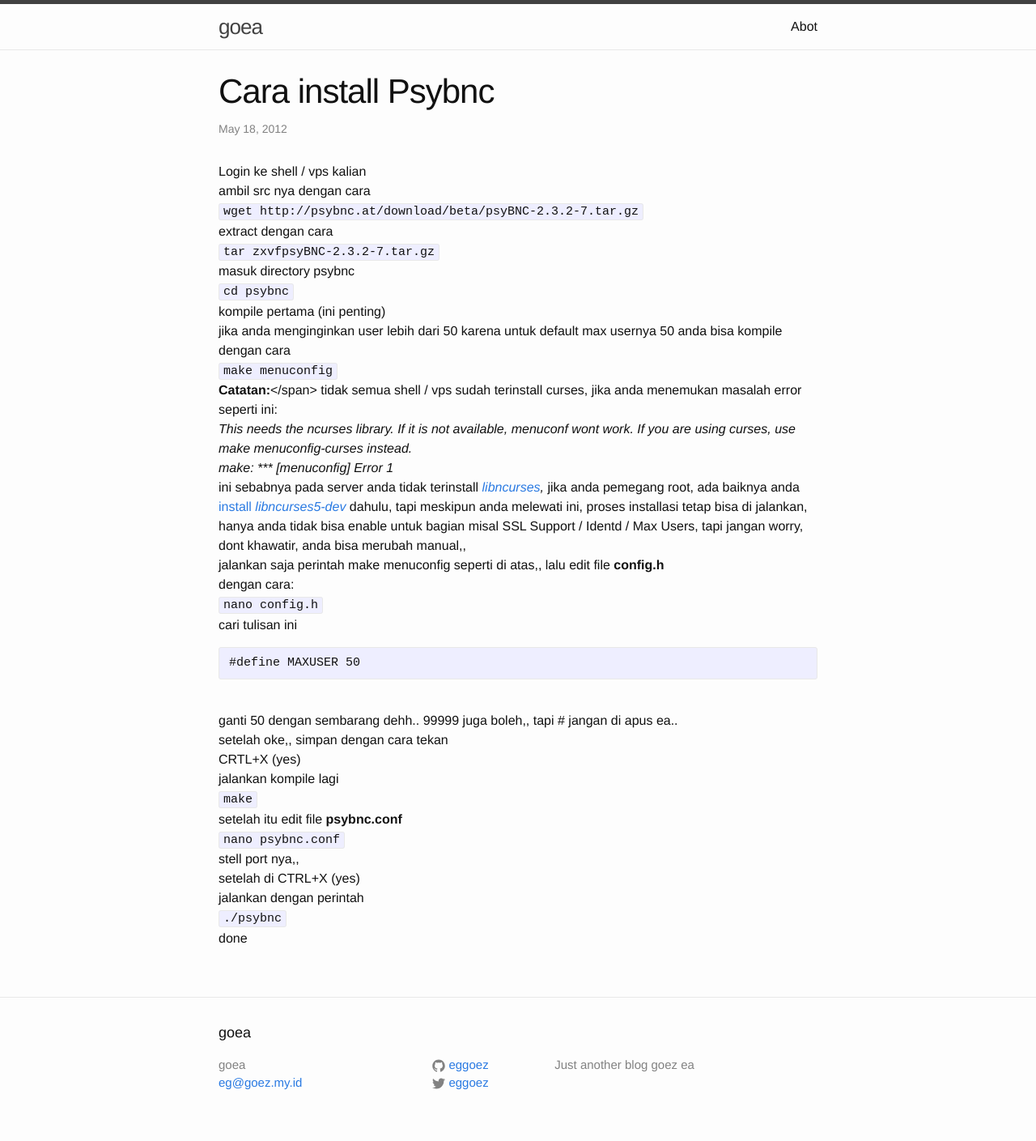
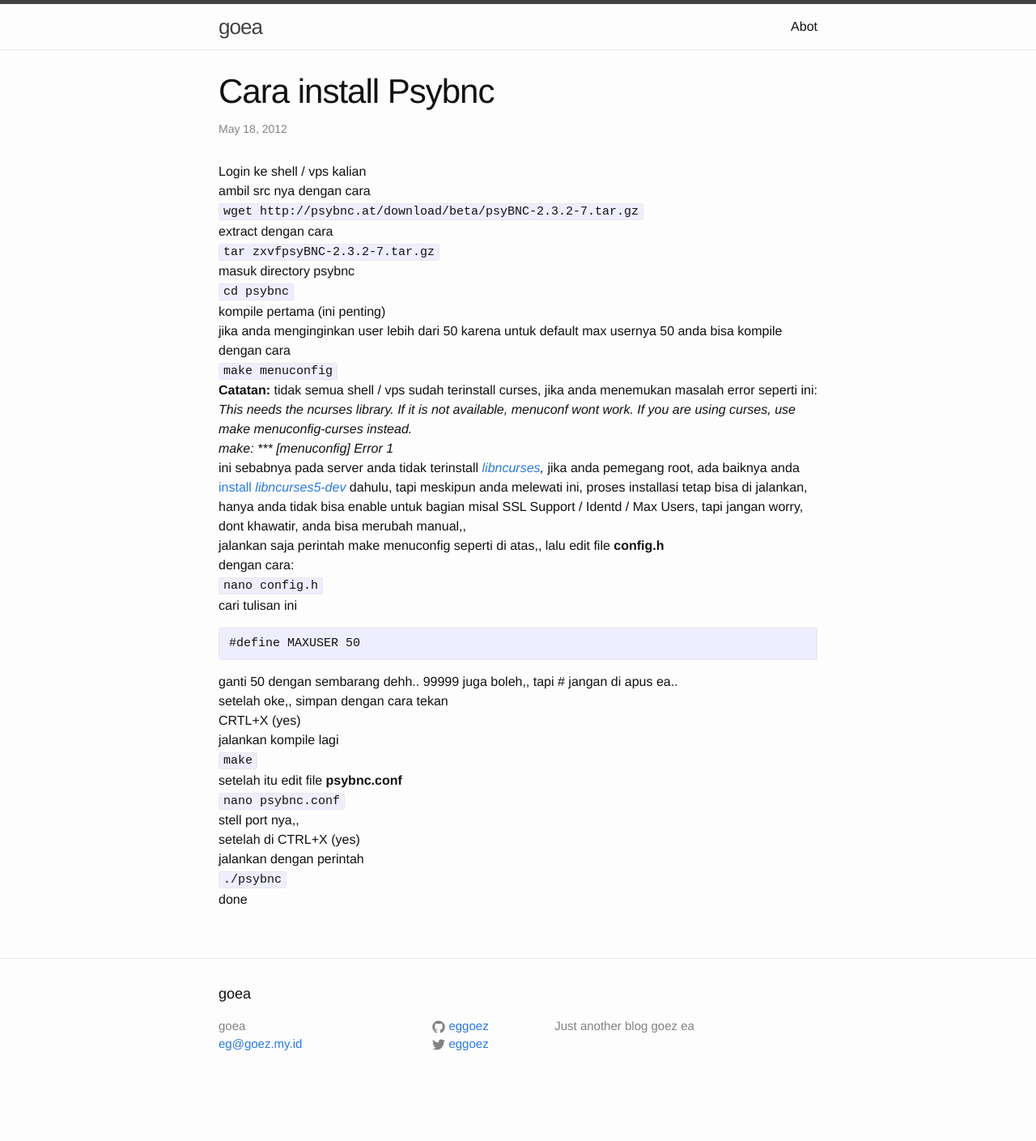
Before and after one commit to goezz/goezz.github.com, a Jekyll site: the page built from _posts/2012-05-17-cara-install-psybnc.markdown, in a window 1280 px wide. Shown: the whole page at 81% size. Built offline with Jekyll 4.4.1, drawn with Linux system fonts in a browser that asks for light colours; after the commit the page ends 1361 px from its top, so only the background shows below that.

Commit message:
Update 2012-05-17-cara-install-psybnc.markdown

```diff
--- a/_posts/2012-05-17-cara-install-psybnc.markdown
+++ b/_posts/2012-05-17-cara-install-psybnc.markdown
@@ -14,14 +14,14 @@ masuk directory psybnc<br>
 kompile pertama (ini penting)<br>
 jika anda menginginkan user lebih dari 50 karena untuk default max usernya 50 anda bisa kompile dengan cara<br>
 <code>make menuconfig</code><br>
-<strong>Catatan:</strong></span> tidak semua shell / vps sudah terinstall curses, jika anda menemukan masalah error seperti ini:<br>
+<strong>Catatan:</strong> tidak semua shell / vps sudah terinstall curses, jika anda menemukan masalah error seperti ini:<br>
 <i>This needs the ncurses library. If it is not available, menuconf wont work. If you are using curses, use make menuconfig-curses instead.<br>
 make: *** [menuconfig] Error 1</i><br>
 ini sebabnya pada server anda tidak terinstall <em><a href="http://eg-goez.blogspot.com/2014/05/installing-libncurses5-dev-centos-debian.html">libncurses</a>,</em> jika anda pemegang root, ada baiknya anda <a href="http://eg-goez.blogspot.com/2014/05/installing-libncurses5-dev-centos-debian.html">install <em>libncurses5-dev</em></a> dahulu, tapi meskipun anda melewati ini, proses installasi tetap bisa di jalankan, hanya anda tidak bisa enable untuk bagian misal SSL Support / Identd / Max Users, tapi jangan worry, dont khawatir, anda bisa merubah manual,,<br>
 jalankan saja perintah make menuconfig seperti di atas,, lalu edit file <strong>config.h<br></strong>dengan cara:<br>
 <code>nano config.h</code><br>
 cari tulisan ini<br>
-<pre>#define MAXUSER 50</pre><br>
+<pre>#define MAXUSER 50</pre>
 ganti 50 dengan sembarang dehh.. 99999 juga boleh,, tapi # jangan di apus ea..<br>
 setelah oke,, simpan dengan cara tekan<br>
 CRTL+X (yes)<br>
```
